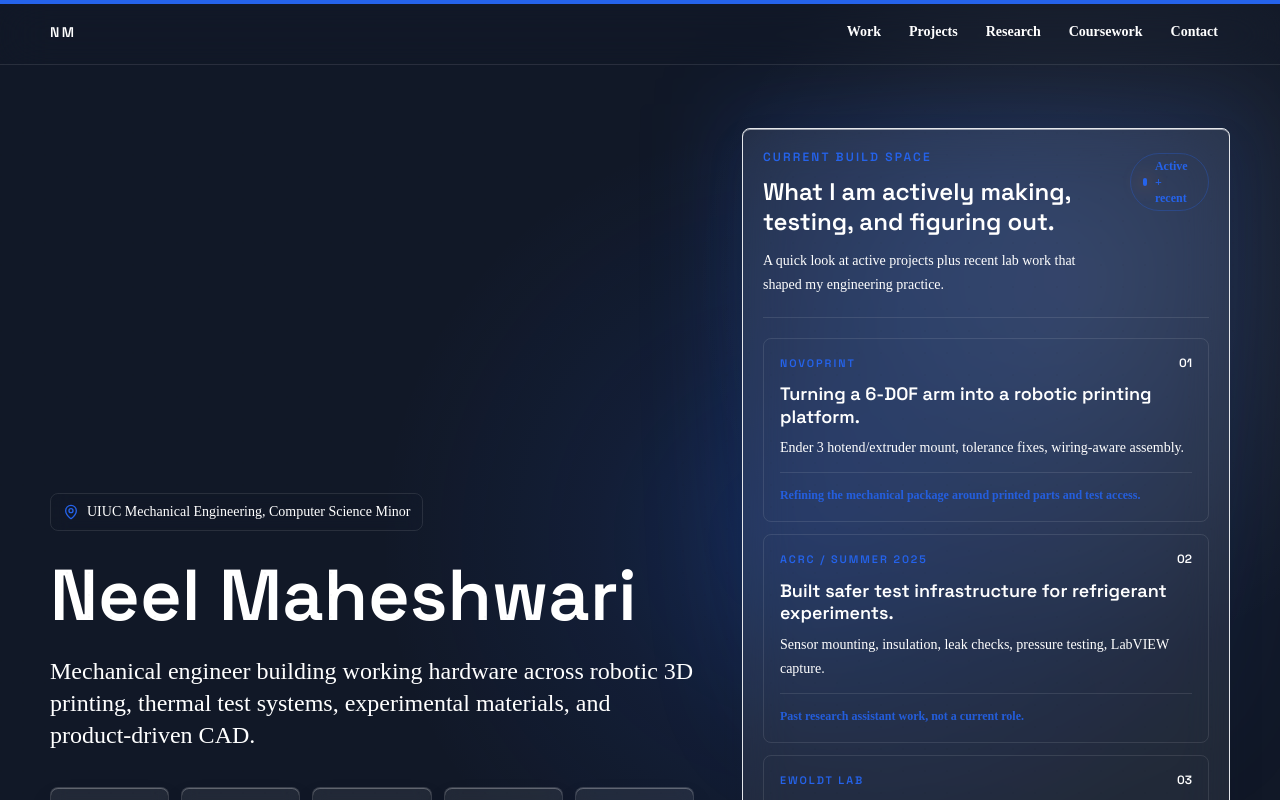
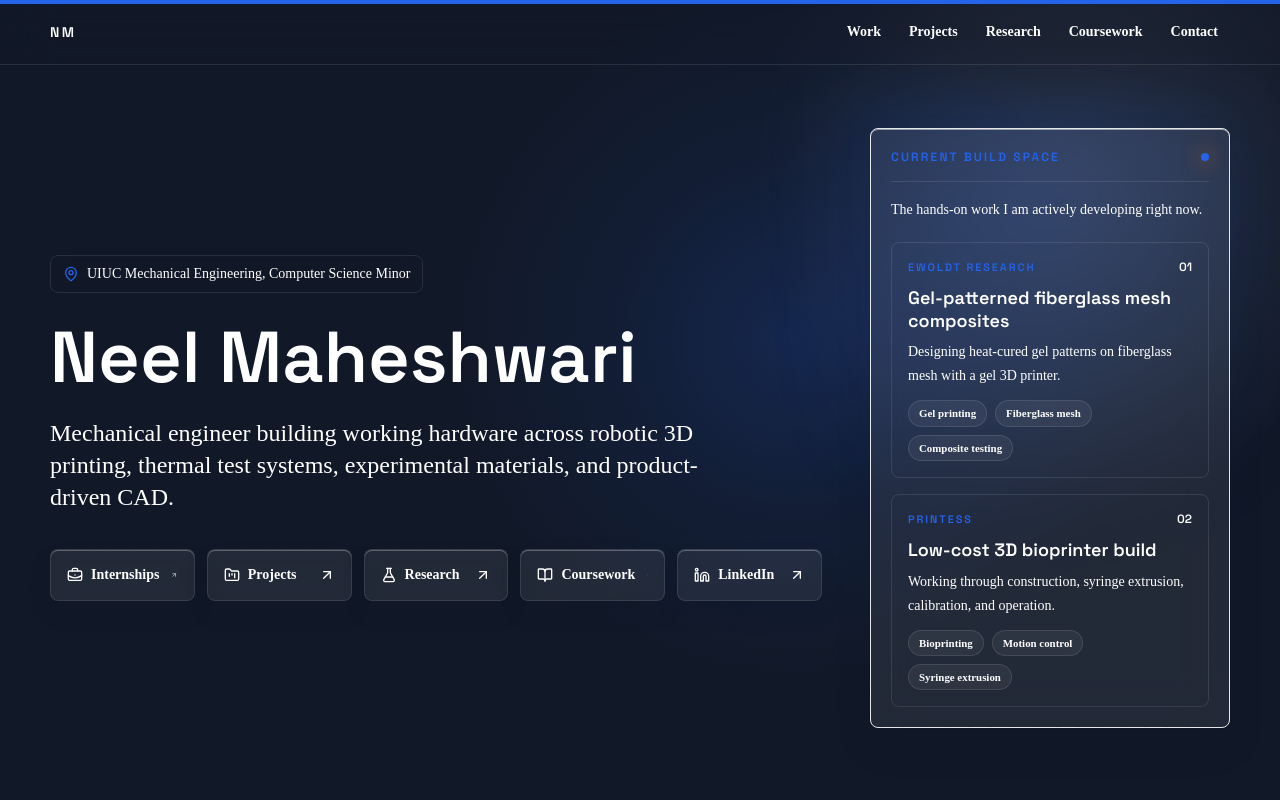
Before and after one commit to NeelMaheshwari5/website-portfolio, a Next.js app: page / in a window 1280 px wide. Shown: the top 800 px of the page. Built offline with nearby package versions, Linux system fonts and the light colour scheme.

Commit message:
Keep current build space focused

```diff
--- a/app/page.tsx
+++ b/app/page.tsx
@@ -214,28 +214,16 @@ const heroActions = [
 
 const heroHighlights = [
   {
-    label: "NovoPrint",
-    title: "Turning a 6-DOF arm into a robotic printing platform.",
-    detail: "Ender 3 hotend/extruder mount, tolerance fixes, wiring-aware assembly.",
-    status: "Refining the mechanical package around printed parts and test access."
-  },
-  {
-    label: "ACRC / Summer 2025",
-    title: "Built safer test infrastructure for refrigerant experiments.",
-    detail: "Sensor mounting, insulation, leak checks, pressure testing, LabVIEW capture.",
-    status: "Past research assistant work, not a current role."
-  },
-  {
-    label: "Ewoldt Lab",
-    title: "Patterning heat-cured gels onto fiberglass mesh.",
-    detail: "Gel 3D printing, composite development, servo-controlled deposition ideas.",
-    status: "Exploring how patterned gels change the behavior of mesh composites."
+    label: "Ewoldt Research",
+    title: "Gel-patterned fiberglass mesh composites",
+    detail: "Designing heat-cured gel patterns on fiberglass mesh with a gel 3D printer.",
+    tags: ["Gel printing", "Fiberglass mesh", "Composite testing"]
   },
   {
     label: "Printess",
-    title: "Learning bioprinter construction through a low-cost open platform.",
-    detail: "Syringe extrusion, motion control, clean packaging, build documentation.",
-    status: "Working through construction, calibration, and practical operation."
+    title: "Low-cost 3D bioprinter build",
+    detail: "Working through construction, syringe extrusion, calibration, and operation.",
+    tags: ["Bioprinting", "Motion control", "Syringe extrusion"]
   }
 ];
 
@@ -366,7 +354,7 @@ export default function Home() {
               "radial-gradient(circle at var(--cursor-x, 62%) var(--cursor-y, 42%), rgba(37, 99, 235, 0.2), rgba(37, 99, 235, 0.08) 18%, transparent 38%), radial-gradient(circle at 84% 22%, rgba(248, 250, 252, 0.09), transparent 26%)"
           }}
         />
-        <div className="section-shell relative z-10 grid min-h-[calc(100vh-4rem)] items-center gap-12 pb-20 pt-16 lg:grid-cols-[minmax(0,0.95fr)_minmax(390px,0.72fr)]">
+        <div className="section-shell relative z-10 grid min-h-[calc(100vh-4rem)] items-center gap-12 pb-20 pt-16 lg:grid-cols-[minmax(0,1fr)_360px]">
           <motion.div
             className="max-w-4xl"
           >
@@ -427,28 +415,20 @@ export default function Home() {
           >
             <div className="absolute -inset-6 rounded-[8px] bg-[radial-gradient(circle_at_50%_12%,rgba(37,99,235,0.24),transparent_58%)] blur-2xl" />
             <div className="card-3d relative overflow-hidden rounded-[8px] border border-white/12 bg-white/[0.075] p-5 text-white backdrop-blur-xl">
-              <div className="flex items-start justify-between gap-5 border-b border-white/10 pb-5">
-                <div>
-                  <p className="font-display text-xs font-semibold uppercase tracking-[0.18em] text-teal">
-                    Current Build Space
-                  </p>
-                  <h2 className="mt-3 font-display text-2xl font-semibold leading-tight text-white">
-                    What I am actively making, testing, and figuring out.
-                  </h2>
-                  <p className="mt-3 text-sm leading-6 text-white/62">
-                    A quick look at active projects plus recent lab work that shaped my engineering practice.
-                  </p>
-                </div>
-                <span className="mt-1 flex items-center gap-2 rounded-full border border-copper/30 bg-copper/12 px-3 py-1 text-xs font-semibold text-copper">
-                  <span className="h-2 w-2 rounded-full bg-copper shadow-[0_0_18px_rgba(249,115,22,0.8)]" />
-                  Active + recent
-                </span>
+              <div className="flex items-center justify-between border-b border-white/10 pb-4">
+                <p className="font-display text-xs font-semibold uppercase tracking-[0.18em] text-teal">
+                  Current Build Space
+                </p>
+                <span className="h-2 w-2 rounded-full bg-copper shadow-[0_0_18px_rgba(249,115,22,0.8)]" />
               </div>
-              <div className="mt-5 grid gap-3">
+              <p className="mt-4 text-sm leading-6 text-white/62">
+                The hands-on work I am actively developing right now.
+              </p>
+              <div className="mt-5 space-y-4">
                 {heroHighlights.map((item, index) => (
                   <div
                     key={item.label}
-                    className="group rounded-[8px] border border-white/10 bg-ink/36 p-4 transition hover:border-teal/60 hover:bg-white/[0.085]"
+                    className="rounded-[8px] border border-white/10 bg-ink/36 p-4"
                   >
                     <div className="flex items-center justify-between gap-4">
                       <p className="font-display text-[0.68rem] font-semibold uppercase tracking-[0.18em] text-copper">
@@ -464,9 +444,16 @@ export default function Home() {
                     <p className="mt-2 text-sm leading-6 text-white/62">
                       {item.detail}
                     </p>
-                    <p className="mt-3 border-t border-white/10 pt-3 text-xs font-semibold leading-5 text-teal/90">
-                      {item.status}
-                    </p>
+                    <div className="mt-3 flex flex-wrap gap-2">
+                      {item.tags.map((tag) => (
+                        <span
+                          key={tag}
+                          className="rounded-full border border-white/10 bg-white/[0.06] px-2.5 py-1 text-[0.68rem] font-semibold text-white/64"
+                        >
+                          {tag}
+                        </span>
+                      ))}
+                    </div>
                   </div>
                 ))}
               </div>
```
